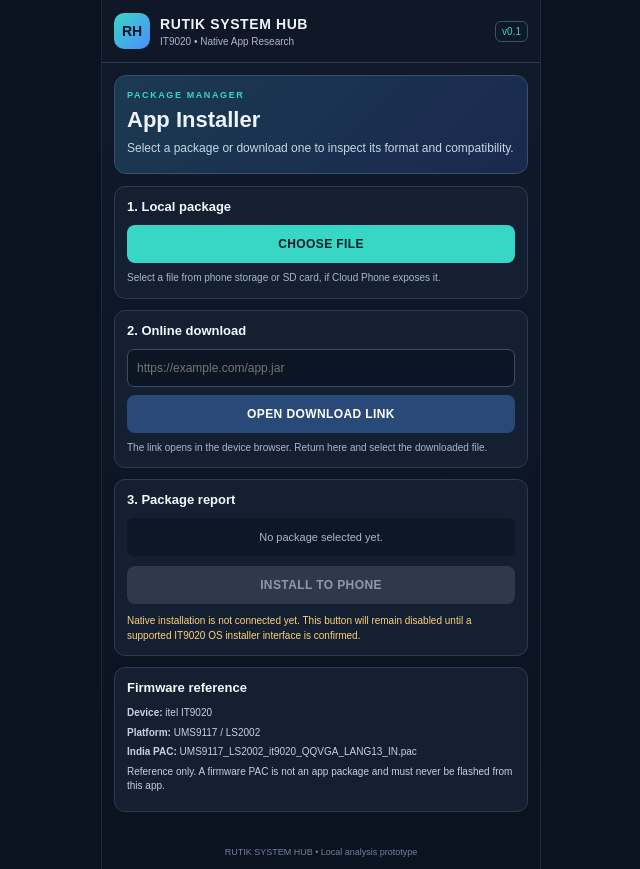
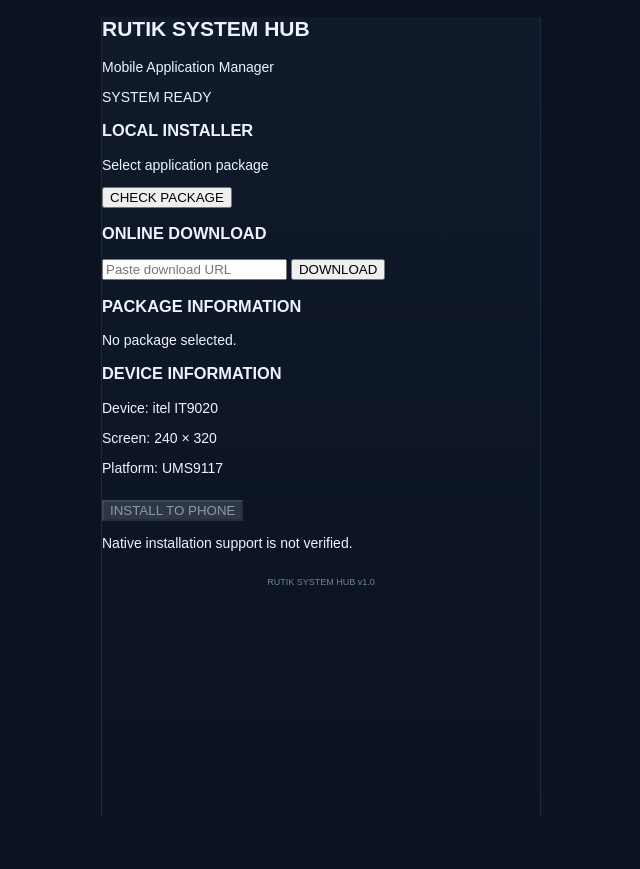
Before and after one commit to quntumcraft-solution/CP-WhatsApp-Remote-Chromium, a plain HTML site: page index.html in a window 1280 px wide. Shown: the whole page, without its empty margins (319-959 px from the left). After the commit the page ends 817 px from the top, so only its background shows below. Drawn offline with Linux system fonts and the light colour scheme.

Commit message:
Update index.html

```diff
--- a/index.html
+++ b/index.html
@@ -1,69 +1,70 @@
-<!doctype html>
+<!DOCTYPE html>
 <html lang="en">
 <head>
-  <meta charset="utf-8">
-  <meta name="viewport" content="width=device-width, initial-scale=1, maximum-scale=1, user-scalable=no">
-  <meta name="theme-color" content="#101827">
+<meta charset="UTF-8">
+<meta name="viewport" content="width=device-width, initial-scale=1.0">
 <title>RUTIK SYSTEM HUB</title>
 <link rel="stylesheet" href="style.css">
 </head>
 <body>
+
 <div class="app">
-    <header class="top">
-      <div class="brand-mark">RH</div>
-      <div class="brand">
-        <h1>RUTIK SYSTEM HUB</h1>
-        <p>IT9020 • Native App Research</p>
-      </div>
-      <div class="version">v0.1</div>
+
+    <header>
+        <h2>RUTIK SYSTEM HUB</h2>
+        <p>Mobile Application Manager</p>
     </header>
 
-    <main>
-      <section class="hero">
-        <div class="eyebrow">PACKAGE MANAGER</div>
-        <h2>App Installer</h2>
-        <p>Select a package or download one to inspect its format and compatibility.</p>
+    <div class="status">
+        <span class="dot"></span> SYSTEM READY
+    </div>
+
+    <section>
+        <h3>LOCAL INSTALLER</h3>
+        <p>Select application package</p>
+
+        <input type="file" id="fileInput">
+
+        <button onclick="checkFile()">CHECK PACKAGE</button>
     </section>
 
-      <section class="panel">
-        <h3>1. Local package</h3>
-        <label class="button primary" for="fileInput">CHOOSE FILE</label>
-        <input id="fileInput" type="file" accept=".jar,.jad,.pac,.zip,.bin,*/*">
-        <p class="hint">Select a file from phone storage or SD card, if Cloud Phone exposes it.</p>
+    <section>
+        <h3>ONLINE DOWNLOAD</h3>
+
+        <input type="url" id="downloadUrl"
+        placeholder="Paste download URL">
+
+        <button onclick="downloadFile()">DOWNLOAD</button>
     </section>
 
-      <section class="panel">
-        <h3>2. Online download</h3>
-        <input id="downloadUrl" class="text-input" type="url" placeholder="https://example.com/app.jar" autocomplete="off">
-        <button id="downloadBtn" class="button secondary">OPEN DOWNLOAD LINK</button>
-        <p class="hint">The link opens in the device browser. Return here and select the downloaded file.</p>
+    <section>
+        <h3>PACKAGE INFORMATION</h3>
+        <div id="packageInfo">
+            No package selected.
+        </div>
     </section>
 
-      <section class="panel">
-        <h3>3. Package report</h3>
-        <div id="emptyState" class="empty">No package selected yet.</div>
-        <div id="report" class="report hidden">
-          <div class="file-title" id="fileName">—</div>
-          <div class="row"><span>Type</span><strong id="fileType">—</strong></div>
-          <div class="row"><span>Size</span><strong id="fileSize">—</strong></div>
-          <div class="row"><span>Format check</span><strong id="fileCheck">—</strong></div>
-          <div class="row"><span>IT9020 status</span><strong id="compatibility">—</strong></div>
-        </div>
-        <button id="installBtn" class="button install" disabled>INSTALL TO PHONE</button>
-        <p id="installNote" class="notice">Native installation is not connected yet. This button will remain disabled until a supported IT9020 OS installer interface is confirmed.</p>
+    <section>
+        <h3>DEVICE INFORMATION</h3>
+        <p>Device: itel IT9020</p>
+        <p>Screen: 240 × 320</p>
+        <p>Platform: UMS9117</p>
     </section>
 
-      <section class="panel reference">
-        <h3>Firmware reference</h3>
-        <p><b>Device:</b> itel IT9020</p>
-        <p><b>Platform:</b> UMS9117 / LS2002</p>
-        <p><b>India PAC:</b> UMS9117_LS2002_it9020_QQVGA_LANG13_IN.pac</p>
-        <p class="hint">Reference only. A firmware PAC is not an app package and must never be flashed from this app.</p>
-      </section>
-    </main>
+    <button class="install" disabled>
+        INSTALL TO PHONE
+    </button>
 
-    <footer>RUTIK SYSTEM HUB • Local analysis prototype</footer>
+    <p class="warning">
+        Native installation support is not verified.
+    </p>
+
+    <footer>
+        RUTIK SYSTEM HUB v1.0
+    </footer>
+
 </div>
+
 <script src="app.js"></script>
 </body>
 </html>
```
Lines whose indentation alone changed are shown as unchanged.
